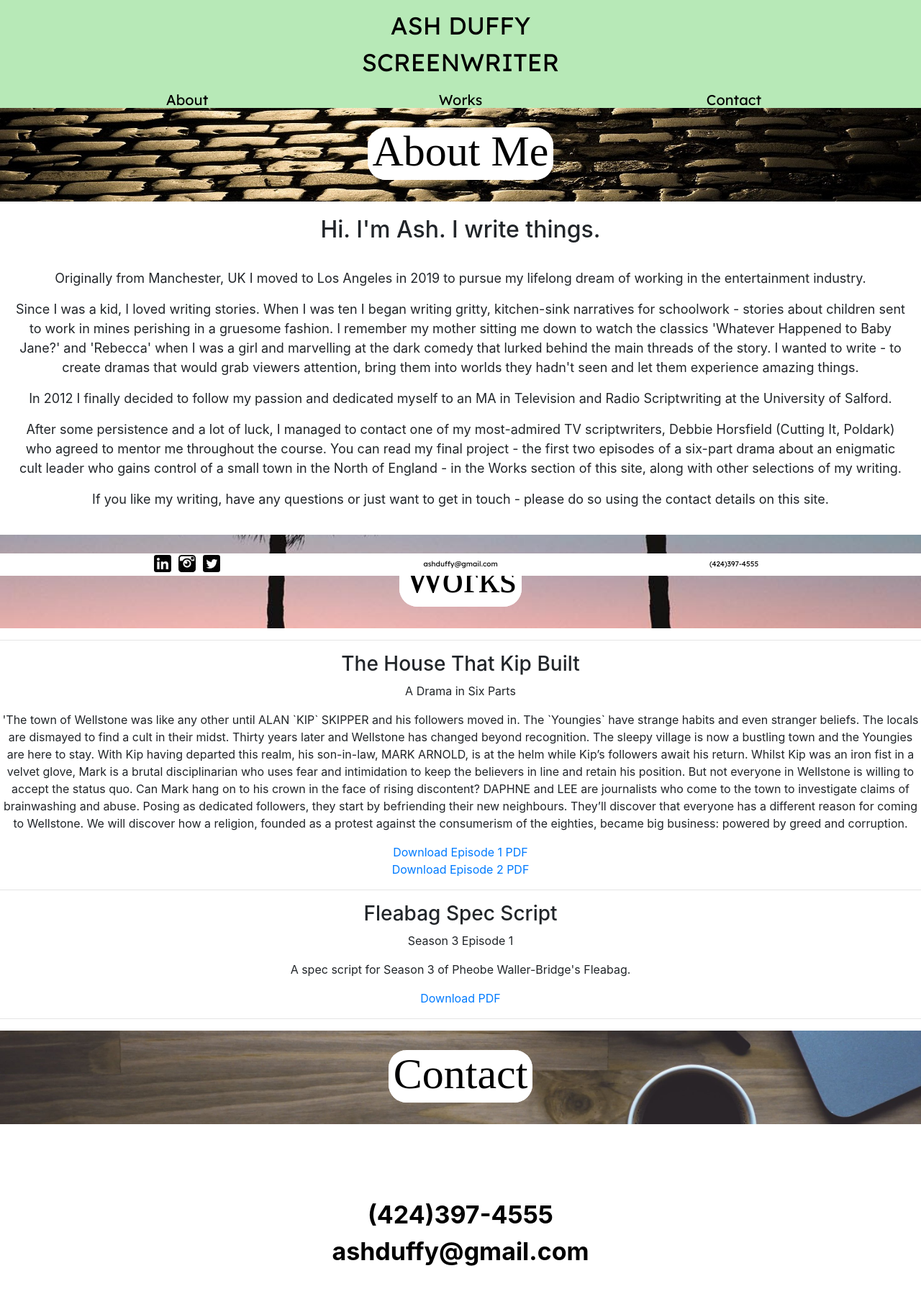
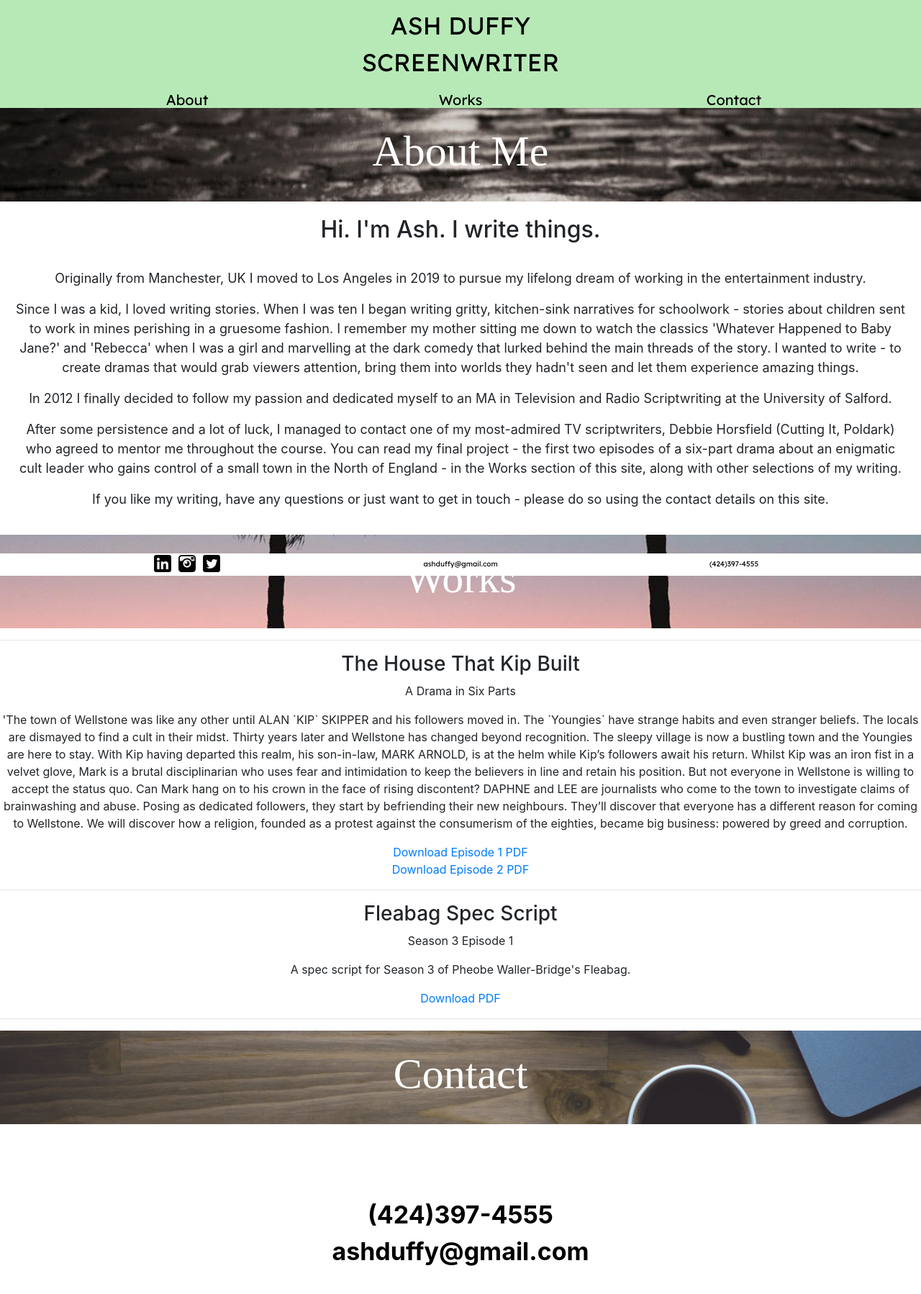
Before and after one commit to pheadlessg/ashportfolio, a React (Create React App) app: page / in a window 1280 px wide. Shown: the top 1798 px of the page at 72% size. Built offline with nearby package versions, Linux system fonts and the light colour scheme; a web font is replaced by a local one.

Commit message:
changed header image for about and removed border/backgrounds for section headers

```diff
--- a/src/css/App.css
+++ b/src/css/App.css
@@ -44,6 +44,7 @@
   background-position: center;
   background-repeat: no-repeat;
   background-size: cover;
+  opacity: 1.6;
 }
 
 .worksheader {
@@ -80,32 +81,20 @@
 
 .aboutheadertext {
   font-family: 'Liu Jian Mao Cao', cursive;
-  color: black;
+  color: white;
   font-size: 60px;
-  border: 7px solid white;
-  border-radius: 25px;
-  border-top: 0px;
-  background-color: white;
 }
 
 .worksheadertext {
   font-family: 'Liu Jian Mao Cao', cursive;
-  color: black;
+  color: white;
   font-size: 60px;
-  border: 7px solid white;
-  border-radius: 25px;
-  border-top: 0px;
-  background-color: white;
 }
 
 .contactheadertext {
   font-family: 'Liu Jian Mao Cao', cursive;
-  color: black;
+  color: white;
   font-size: 60px;
-  border: 7px solid white;
-  border-radius: 25px;
-  border-top: 0px;
-  background-color: white;
 }
 
 .contactinfo {
```
Also changed, not shown: src/img/cobbles.jpg.
